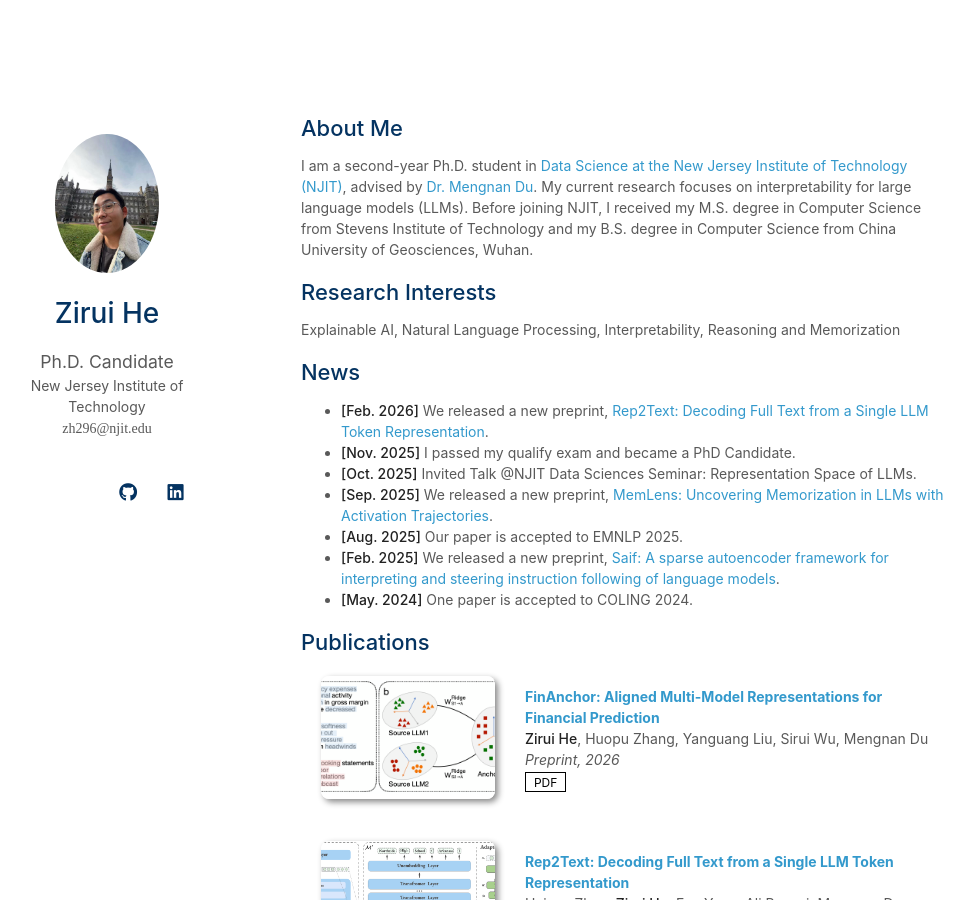
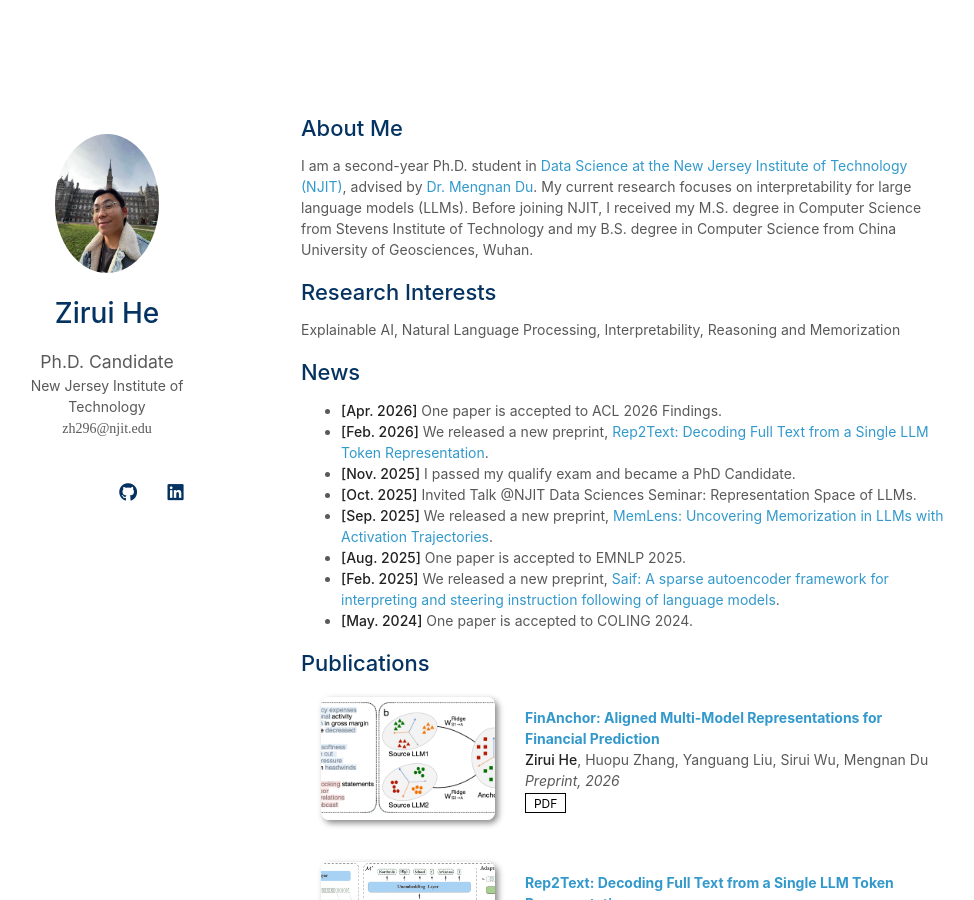
Before and after one commit to Ineedanamehere/Ineedanamehere.github.io, a Jekyll site: the page built from index.md, in a window 1280 px wide and 900 px high. Shown: the whole window, without its empty margins (169-1143 px from the left). Built offline with Jekyll 4.4.1, drawn with Linux system fonts in a browser that asks for light colours; a style sheet for code colours, icons or effects is not loaded; our own code applies the rules of GitHub Pages for plain Markdown files.

Commit message:
Update index.md

```diff
--- a/index.md
+++ b/index.md
@@ -11,11 +11,12 @@ I am a second-year Ph.D. student in [Data Science at the New Jersey Institute of
 Explainable AI, Natural Language Processing, Interpretability, Reasoning and Memorization
 
 ## News
+- **[Apr. 2026]** One paper is accepted to ACL 2026 Findings.
 - **[Feb. 2026]** We released a new preprint, [Rep2Text: Decoding Full Text from a Single LLM Token Representation](https://arxiv.org/pdf/2511.06571).
 - **[Nov. 2025]** I passed my qualify exam and became a PhD Candidate.
 - **[Oct. 2025]** Invited Talk @NJIT Data Sciences Seminar: Representation Space of LLMs.
 - **[Sep. 2025]** We released a new preprint, [MemLens: Uncovering Memorization in LLMs with Activation Trajectories](https://arxiv.org/abs/2509.20909).
-- **[Aug. 2025]** Our paper is accepted to EMNLP 2025.
+- **[Aug. 2025]** One paper is accepted to EMNLP 2025.
 - **[Feb. 2025]** We released a new preprint, [Saif: A sparse autoencoder framework for interpreting and steering instruction following of language models](https://arxiv.org/abs/2502.11356).
 - **[May. 2024]** One paper is accepted to COLING 2024.
 
```
